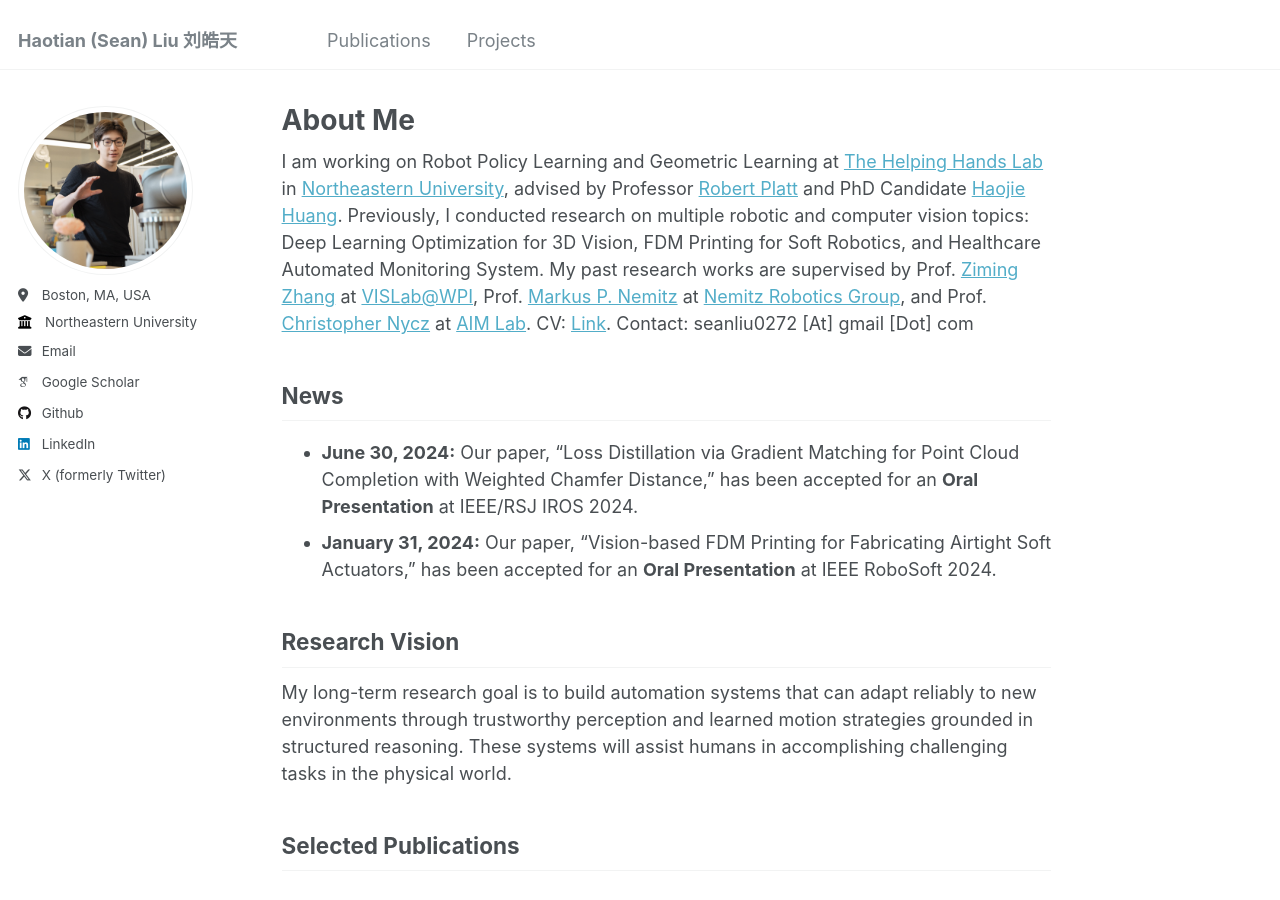
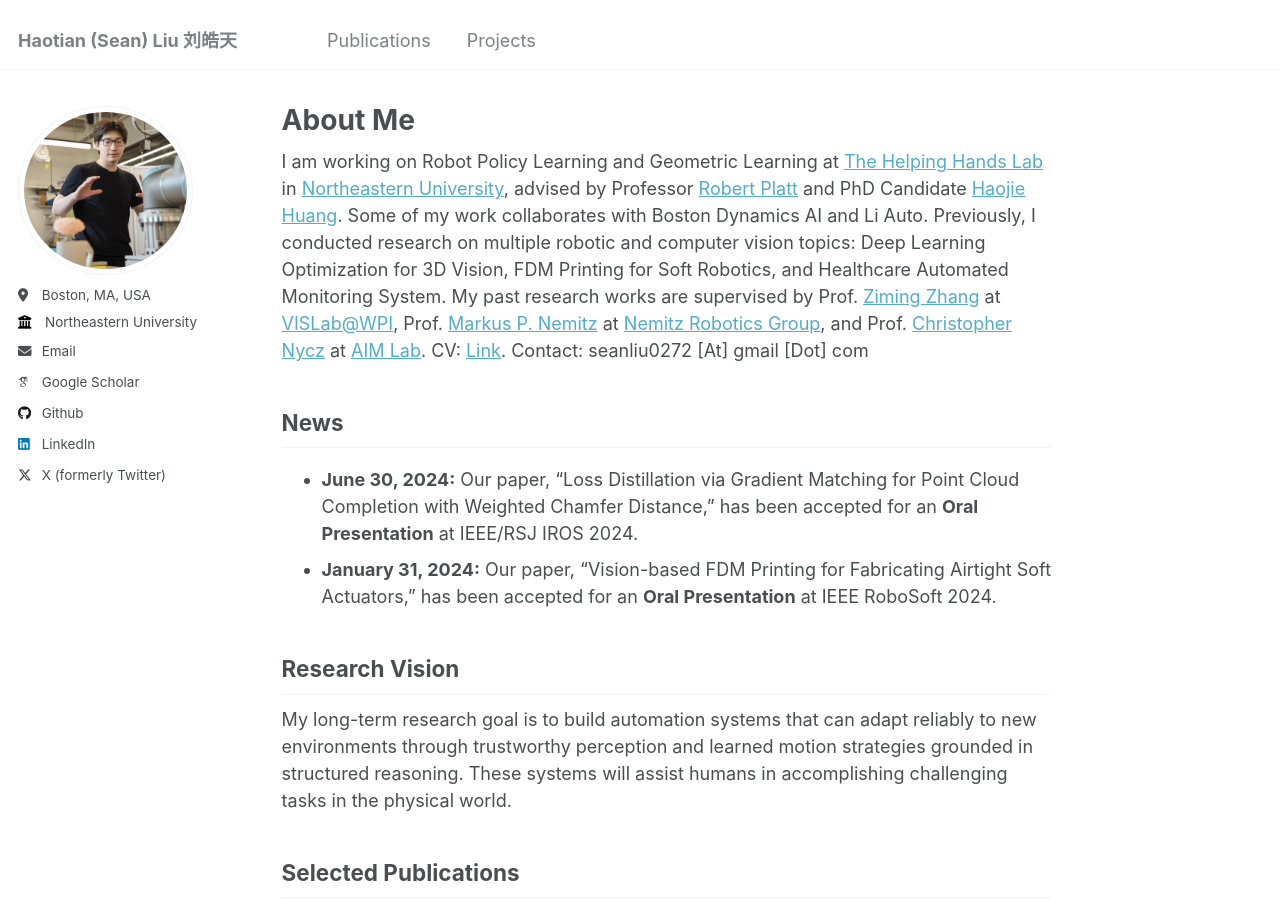
Before and after one commit to seanliu7081/seanliu7081.github.io, a Jekyll site: the page built from _pages/about.md, in a window 1280 px wide and 900 px high. Built offline with Jekyll 4.4.1, drawn with Linux system fonts in a browser that asks for light colours; some web fonts are replaced.

Commit message:
work exp

```diff
--- a/_pages/about.md
+++ b/_pages/about.md
@@ -7,7 +7,7 @@
   - /about.html
 ---
 
-I am working on Robot Policy Learning and Geometric Learning at [The Helping Hands Lab](https://www2.ccs.neu.edu/research/helpinghands/) in [Northeastern University](https://www.northeastern.edu/), advised by Professor [Robert Platt](https://www.khoury.northeastern.edu/people/robert-platt/) and PhD Candidate [Haojie Huang](https://haojhuang.github.io/). Previously, I conducted research on multiple robotic and computer vision topics: Deep Learning Optimization for 3D Vision, FDM Printing for Soft Robotics, and Healthcare Automated Monitoring System. My past research works are supervised by Prof. [Ziming Zhang](https://www.wpi.edu/people/faculty/zzhang15) at [VISLab@WPI](https://zhang-vislab.github.io/), Prof. [Markus P. Nemitz](https://engineering.tufts.edu/me/people/faculty/markus-nemitz) at [Nemitz Robotics Group](https://sites.tufts.edu/nemitz/), and Prof. [Christopher Nycz](https://www.linkedin.com/in/christophernycz/) at [AIM Lab](https://aimlab.wpi.edu/). CV: [Link](../files/Haotian_Liu_CV_25_SPr.pdf). Contact: seanliu0272 [At] gmail [Dot] com
+I am working on Robot Policy Learning and Geometric Learning at [The Helping Hands Lab](https://www2.ccs.neu.edu/research/helpinghands/) in [Northeastern University](https://www.northeastern.edu/), advised by Professor [Robert Platt](https://www.khoury.northeastern.edu/people/robert-platt/) and PhD Candidate [Haojie Huang](https://haojhuang.github.io/). Some of my work collaborates with Boston Dynamics AI and Li Auto. Previously, I conducted research on multiple robotic and computer vision topics: Deep Learning Optimization for 3D Vision, FDM Printing for Soft Robotics, and Healthcare Automated Monitoring System. My past research works are supervised by Prof. [Ziming Zhang](https://www.wpi.edu/people/faculty/zzhang15) at [VISLab@WPI](https://zhang-vislab.github.io/), Prof. [Markus P. Nemitz](https://engineering.tufts.edu/me/people/faculty/markus-nemitz) at [Nemitz Robotics Group](https://sites.tufts.edu/nemitz/), and Prof. [Christopher Nycz](https://www.linkedin.com/in/christophernycz/) at [AIM Lab](https://aimlab.wpi.edu/). CV: [Link](../files/Haotian_Liu_CV_25_SPr.pdf). Contact: seanliu0272 [At] gmail [Dot] com
 
 ## News
 
```
